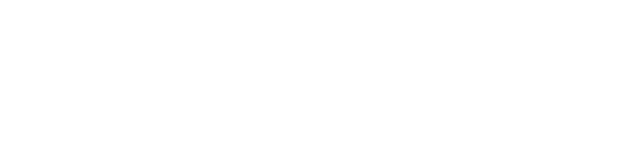
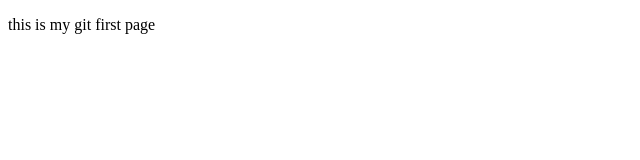
Before and after one commit to babulalchoudhary2050/eduwapnew, a plain HTML site: page index.html in a window 1280 px wide. Shown: the whole page, without its empty margins (0-640 px from the left). Drawn offline with Linux system fonts and the light colour scheme.

Commit message:
my seacond relase

```diff
--- a/index.html
+++ b/index.html
@@ -6,5 +6,6 @@
 </head>
 
 <body>
+<p> this is my git first  page</p>
 </body>
 </html>
```
